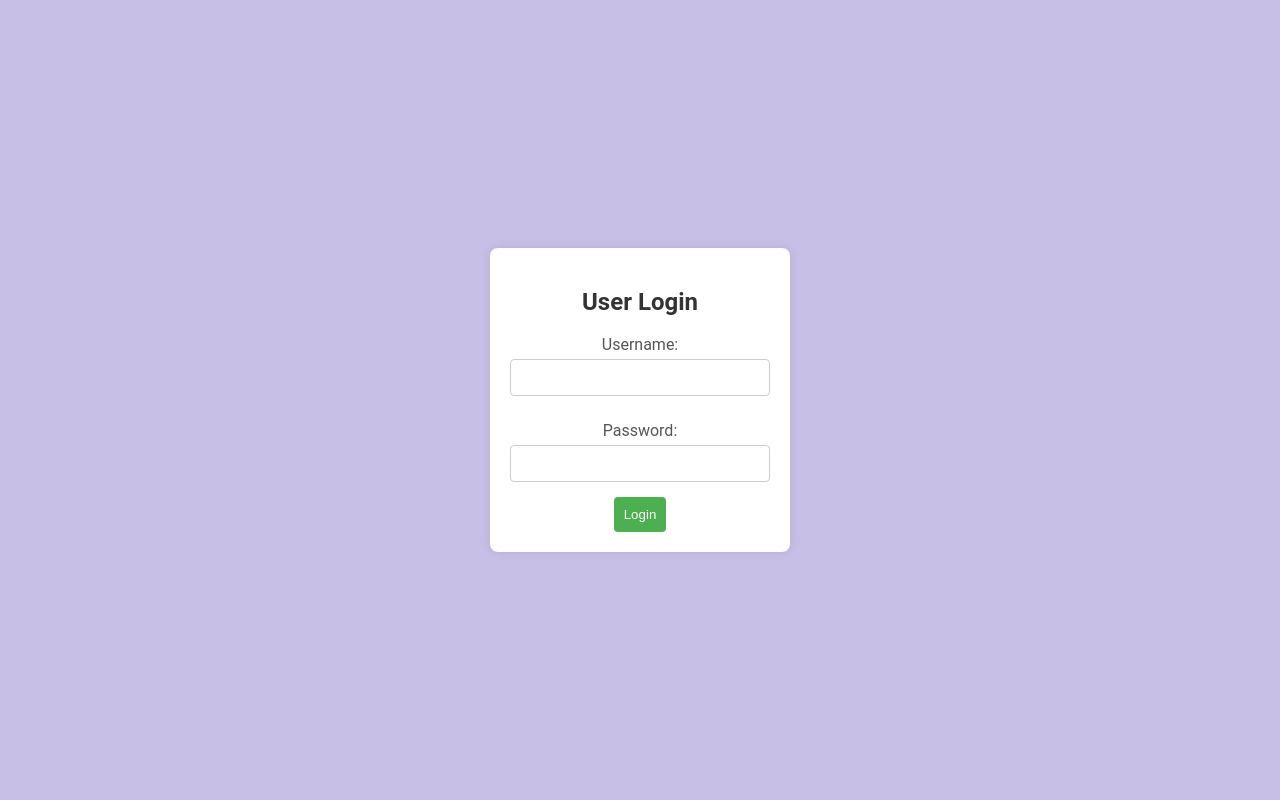
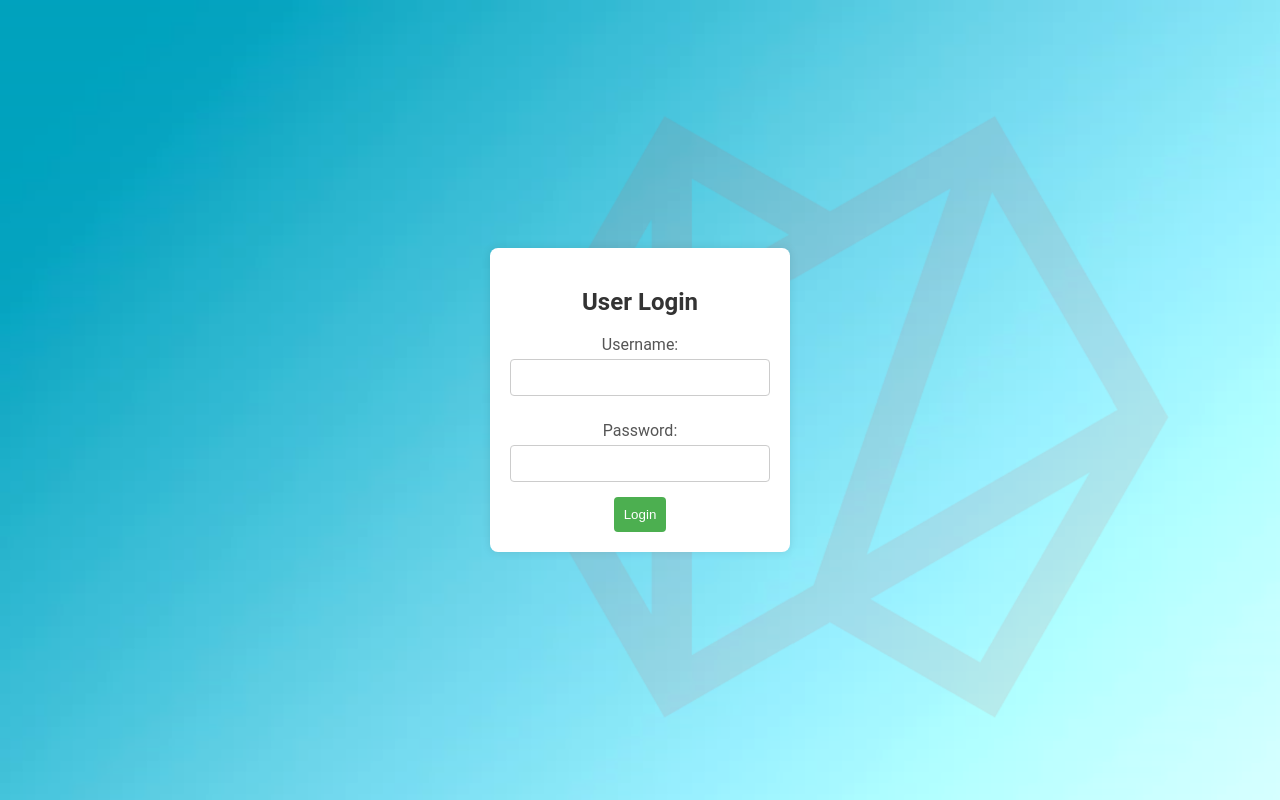
Before and after one commit to manishreddy363/stock_application, a Django app: page / in a window 1280 px wide. Run offline with Django 4.2, Linux system fonts and the light colour scheme.

Commit message:
added background image

```diff
--- a/stocksproject/stocksapp/templates/correlation_analysis.html
+++ b/stocksproject/stocksapp/templates/correlation_analysis.html
@@ -1,3 +1,4 @@
+{% load static %}
 <!DOCTYPE html>
 <html lang="en">
 <head>
@@ -11,6 +12,9 @@
             height: 100%;
             margin: 0;
             background-color:#C8BFE7;
+            background-image: url("{% static 'images/background-edited.png'%}");
+            background-repeat: no-repeat;
+            background-size: cover;
         }
 
         #container {
--- a/stocksproject/stocksapp/templates/stock_detail_analysis.html
+++ b/stocksproject/stocksapp/templates/stock_detail_analysis.html
@@ -1,3 +1,4 @@
+{% load static %}
 <!DOCTYPE html>
 <html lang="en">
 <head>
@@ -27,7 +28,9 @@
             grid-template-rows: 16% 42% 42%;
             height: 100vh;
             margin: 0;
-            background-color:#C8BFE7;
+            background-image: url("{% static 'images/background-edited.png'%}");
+            background-repeat: no-repeat;
+            background-size: cover;
         }
 
         .grid-cell {
--- a/stocksproject/stocksapp/templates/stock_list.html
+++ b/stocksproject/stocksapp/templates/stock_list.html
@@ -1,3 +1,4 @@
+{% load static %}
 <!DOCTYPE html>
 <html lang="en">
 <head>
@@ -9,6 +10,9 @@
         body {
             background-color:#C8BFE7;
             text-align: center;
+            background-image: url("{% static 'images/background-edited.png'%}");
+            background-repeat: no-repeat;
+            background-size: cover;
         }
         .stock {
             display: inline-block;
--- a/stocksproject/stocksproject/settings.py
+++ b/stocksproject/stocksproject/settings.py
@@ -79,8 +79,8 @@ DATABASES = {
     'default': {
         'ENGINE': 'django.db.backends.mysql',
         'NAME': 'stockdatabase_updated',
-        'USER': 'mravula',
-        'PASSWORD': 'Dino@964',
+        'USER': 'stockuser',
+        'PASSWORD': 'P@ssword1',
         'HOST': '35.222.122.68',
         'PORT': '3306',
     }
--- a/stocksproject/templates/login.html
+++ b/stocksproject/templates/login.html
@@ -1,3 +1,4 @@
+{% load static %}
 <!DOCTYPE html>
 <html lang="en">
 <head>
@@ -7,12 +8,14 @@
     <style>
         body {
             font-family: 'Roboto', sans-serif;
-            background-color:#C8BFE7;
             margin: 0;
             display: flex;
             align-items: center;
             justify-content: center;
             height: 100vh;
+            background-image: url("{% static 'images/background-edited.png'%}");
+            background-repeat: no-repeat;
+            background-size: cover;
         }
 
         form {
```
Also changed, not shown: stocksproject/stocksapp/static/images/background-edited.png (added), 1 other file.
